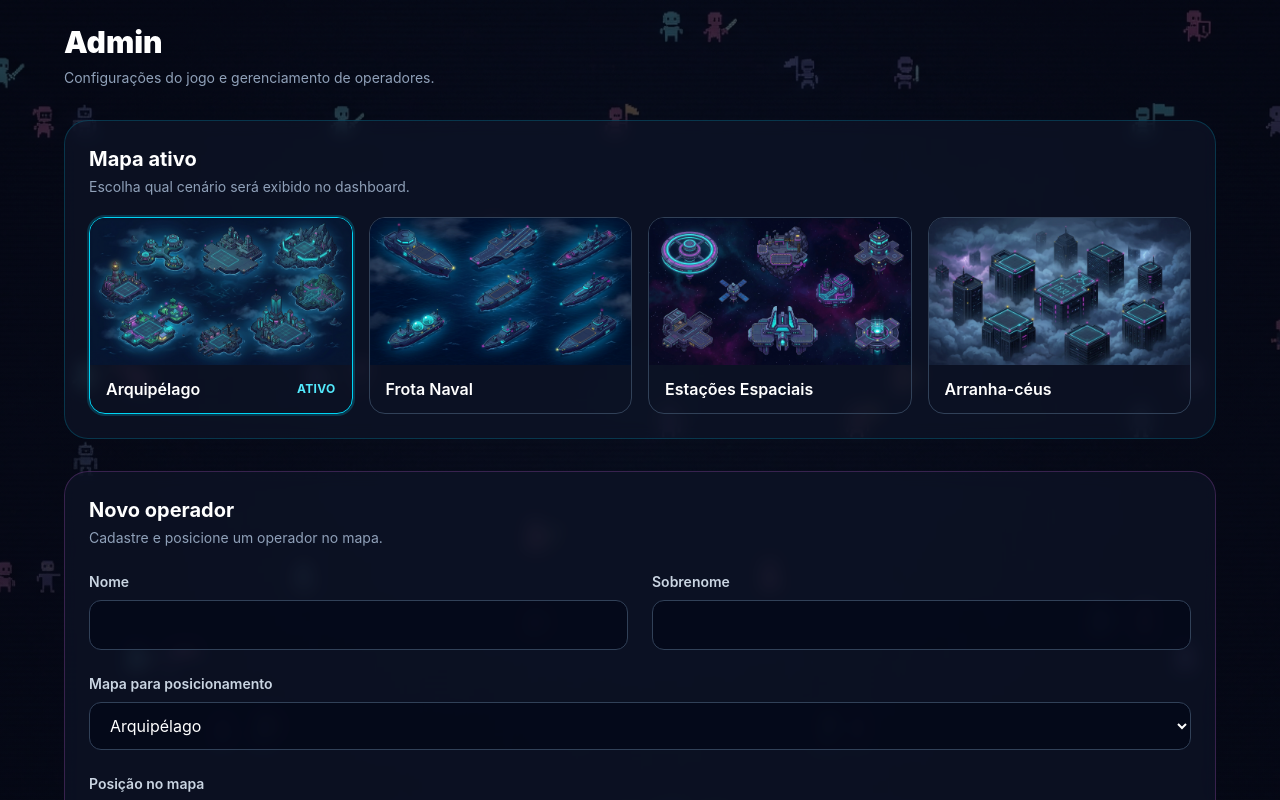
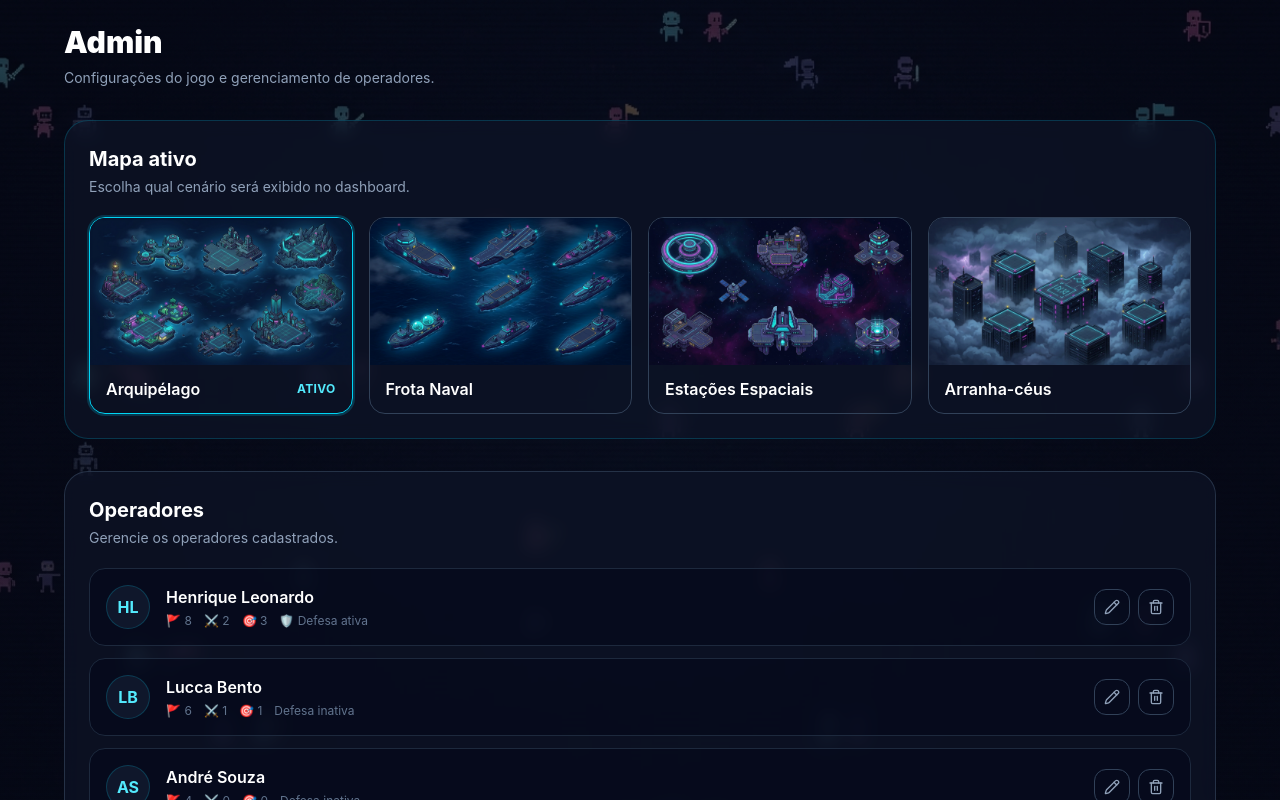
Before and after one commit to Henricantin/flag-rush, a React (Vite) app: page /admin in a window 1280 px wide. Shown: the top 800 px of the page. Built offline with nearby package versions, Linux system fonts and the light colour scheme.

Commit message:
feat: add operator list to admin

```diff
--- a/src/features/operators/components/OperatorList.tsx
+++ b/src/features/operators/components/OperatorList.tsx
@@ -0,0 +1,25 @@
+import type { Operator } from '../types'
+
+import { OperatorListItem } from './OperatorListItem'
+
+type OperatorListProps = {
+	operators: Operator[]
+}
+
+export function OperatorList({ operators }: OperatorListProps) {
+	if (operators.length === 0) {
+		return (
+			<div className="rounded-2xl border border-dashed border-slate-700 p-8 text-center text-sm text-slate-500">
+				Nenhum operador cadastrado.
+			</div>
+		)
+	}
+
+	return (
+		<div className="grid gap-3">
+			{operators.map((operator) => (
+				<OperatorListItem key={operator.id} operator={operator} />
+			))}
+		</div>
+	)
+}
--- a/src/features/operators/components/OperatorListItem.tsx
+++ b/src/features/operators/components/OperatorListItem.tsx
@@ -0,0 +1,55 @@
+import { Pencil, Trash2 } from 'lucide-react'
+
+import type { Operator } from '../types'
+
+type OperatorListItemProps = {
+	operator: Operator
+}
+
+export function OperatorListItem({ operator }: OperatorListItemProps) {
+	return (
+		<div className="flex items-center justify-between gap-4 rounded-2xl border border-slate-800 bg-slate-950/50 p-4">
+			<div className="flex min-w-0 items-center gap-4">
+				<div className="flex size-11 shrink-0 items-center justify-center rounded-full border border-cyan-400/20 bg-slate-900 font-bold text-cyan-300">
+					{operator.avatarKey}
+				</div>
+
+				<div className="min-w-0">
+					<p className="truncate font-semibold text-white">
+						{operator.firstName} {operator.lastName}
+					</p>
+
+					<div className="mt-1 flex flex-wrap gap-x-3 gap-y-1 text-xs text-slate-500">
+						<span>🚩 {operator.flags}</span>
+						<span>⚔️ {operator.stealCredits}</span>
+						<span>🎯 {operator.goalsCompleted}</span>
+
+						<span>
+							{operator.defenseActive
+								? '🛡️ Defesa ativa'
+								: 'Defesa inativa'}
+						</span>
+					</div>
+				</div>
+			</div>
+
+			<div className="flex shrink-0 items-center gap-2">
+				<button
+					type="button"
+					className="flex size-9 items-center justify-center rounded-xl border border-slate-700 text-slate-400 transition hover:border-cyan-400 hover:text-cyan-300"
+					aria-label={`Editar ${operator.firstName}`}
+				>
+					<Pencil className="size-4" />
+				</button>
+
+				<button
+					type="button"
+					className="flex size-9 items-center justify-center rounded-xl border border-slate-700 text-slate-400 transition hover:border-red-400 hover:text-red-300"
+					aria-label={`Excluir ${operator.firstName}`}
+				>
+					<Trash2 className="size-4" />
+				</button>
+			</div>
+		</div>
+	)
+}
--- a/src/pages/AdminPage.tsx
+++ b/src/pages/AdminPage.tsx
@@ -3,6 +3,8 @@ import { MapPositionPicker } from '../features/game-map/components/MapPositionPi
 import { MapSelector } from '../features/game-map/components/MapSelector'
 import { useGameSettings } from '../features/game-map/context/GameSettingsContext'
 import { defaultMapId, maps } from '../features/game-map/data/maps'
+import { OperatorList } from '../features/operators/components/OperatorList'
+import { operators } from '../features/operators/data/operators'
 
 type Position = {
 	x: number
@@ -42,6 +44,18 @@ export function AdminPage() {
 						activeMapId={activeMapId}
 						onChange={setActiveMapId}
 					/>
+				</section>
+
+				<section className="rounded-3xl border border-slate-700/70 bg-slate-900/60 p-6 backdrop-blur">
+					<div className="mb-5">
+						<h2 className="text-xl font-bold">Operadores</h2>
+
+						<p className="mt-1 text-sm text-slate-400">
+							Gerencie os operadores cadastrados.
+						</p>
+					</div>
+
+					<OperatorList operators={operators} />
 				</section>
 
 				<section className="rounded-3xl border border-fuchsia-400/20 bg-slate-900/60 p-6 backdrop-blur">
```
